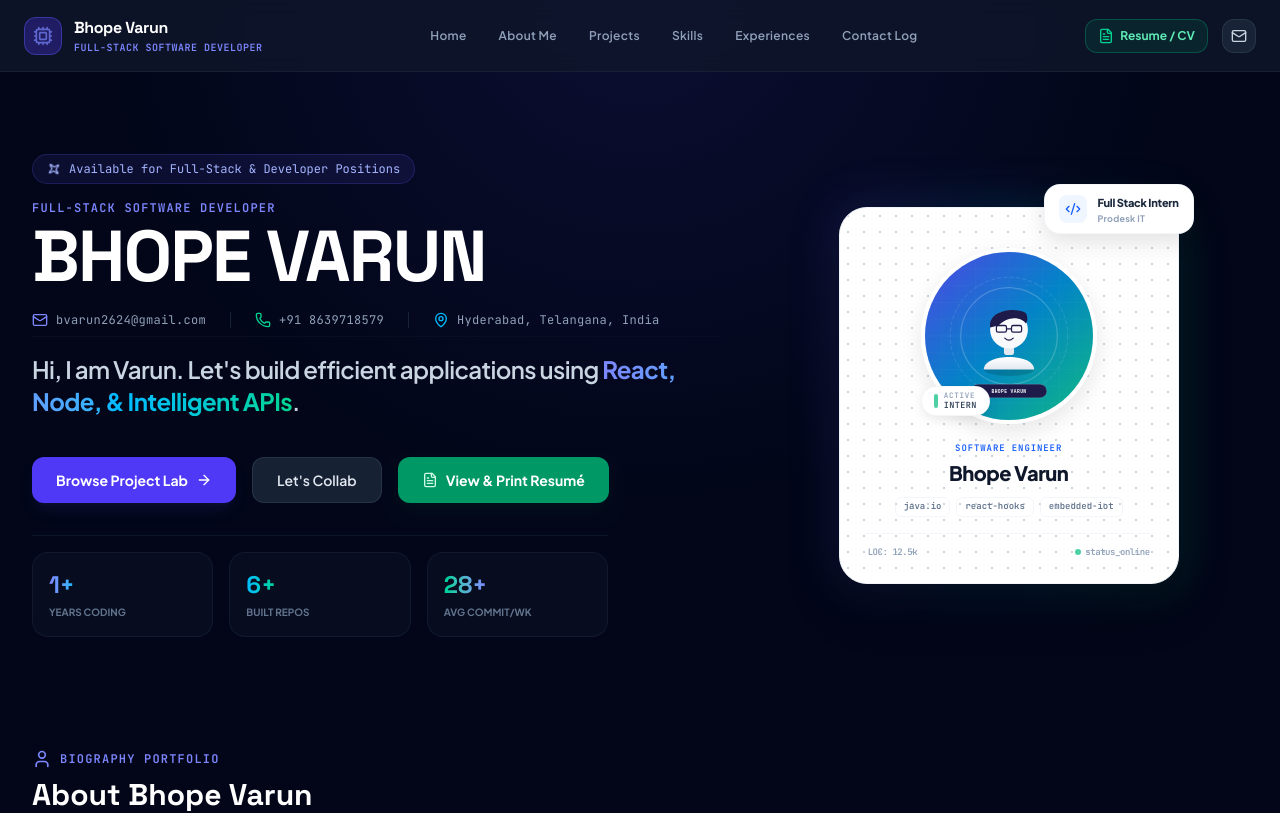
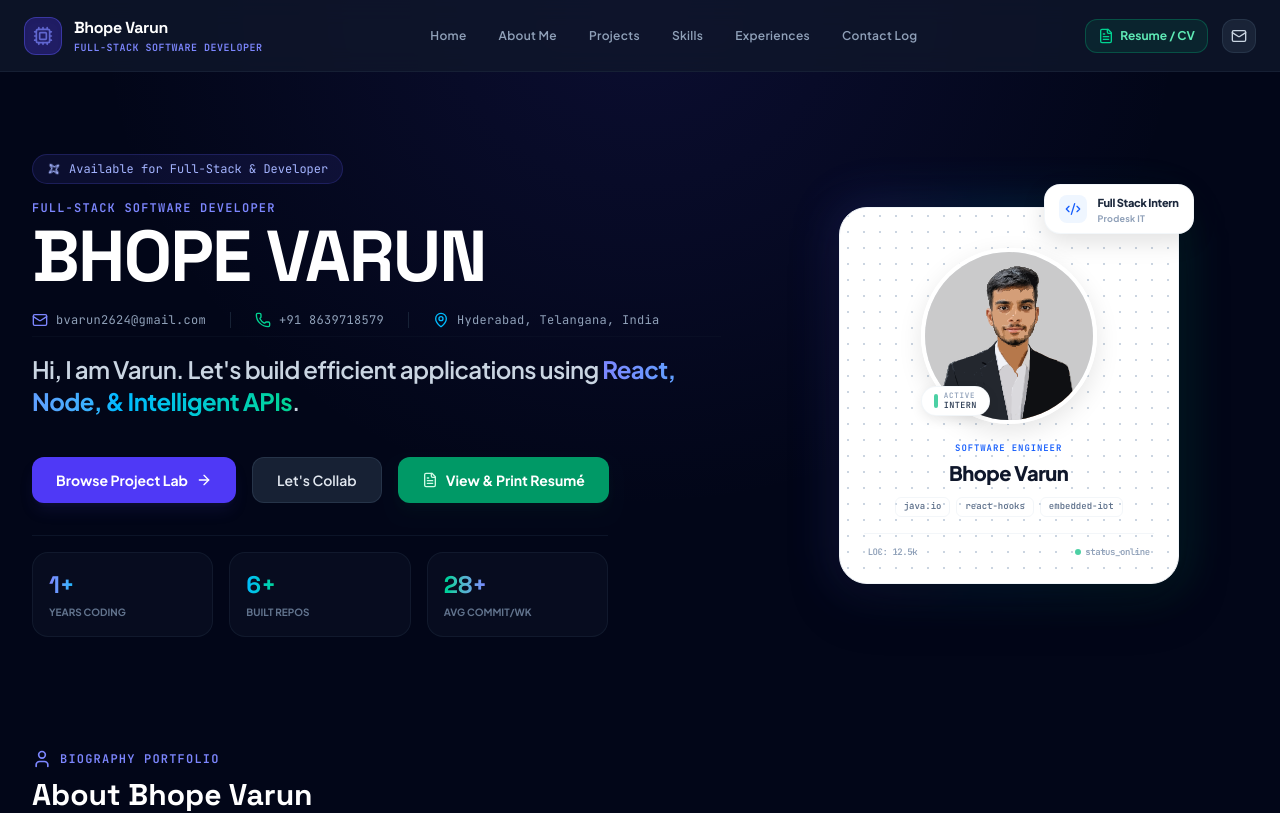
Before and after one commit to Bhope-Varun/VarunWebsite, a React (Vite) app: page / in a window 1280 px wide. Shown: the top 813 px of the page. Built offline with nearby package versions, Linux system fonts and the light colour scheme.

Commit message:
image cxhange

```diff
--- a/src/components/Hero.tsx
+++ b/src/components/Hero.tsx
@@ -35,7 +35,7 @@ export default function Hero({
         <div className="space-y-4">
           <div className="inline-flex items-center space-x-2 bg-indigo-500/10 border border-indigo-500/20 px-3.5 py-1.5 rounded-full text-xs text-indigo-300 font-mono">
             <Sparkle className="w-3.5 h-3.5 animate-spin" style={{ animationDuration: '4s' }} />
-            <span>Available for Full-Stack & Developer Positions</span>
+            <span>Available for Full-Stack & Developer </span>
           </div>
 
           {/* Massive Name Display */}
```
Also changed, not shown: public/avatar.png (added), public/avatar.svg.
